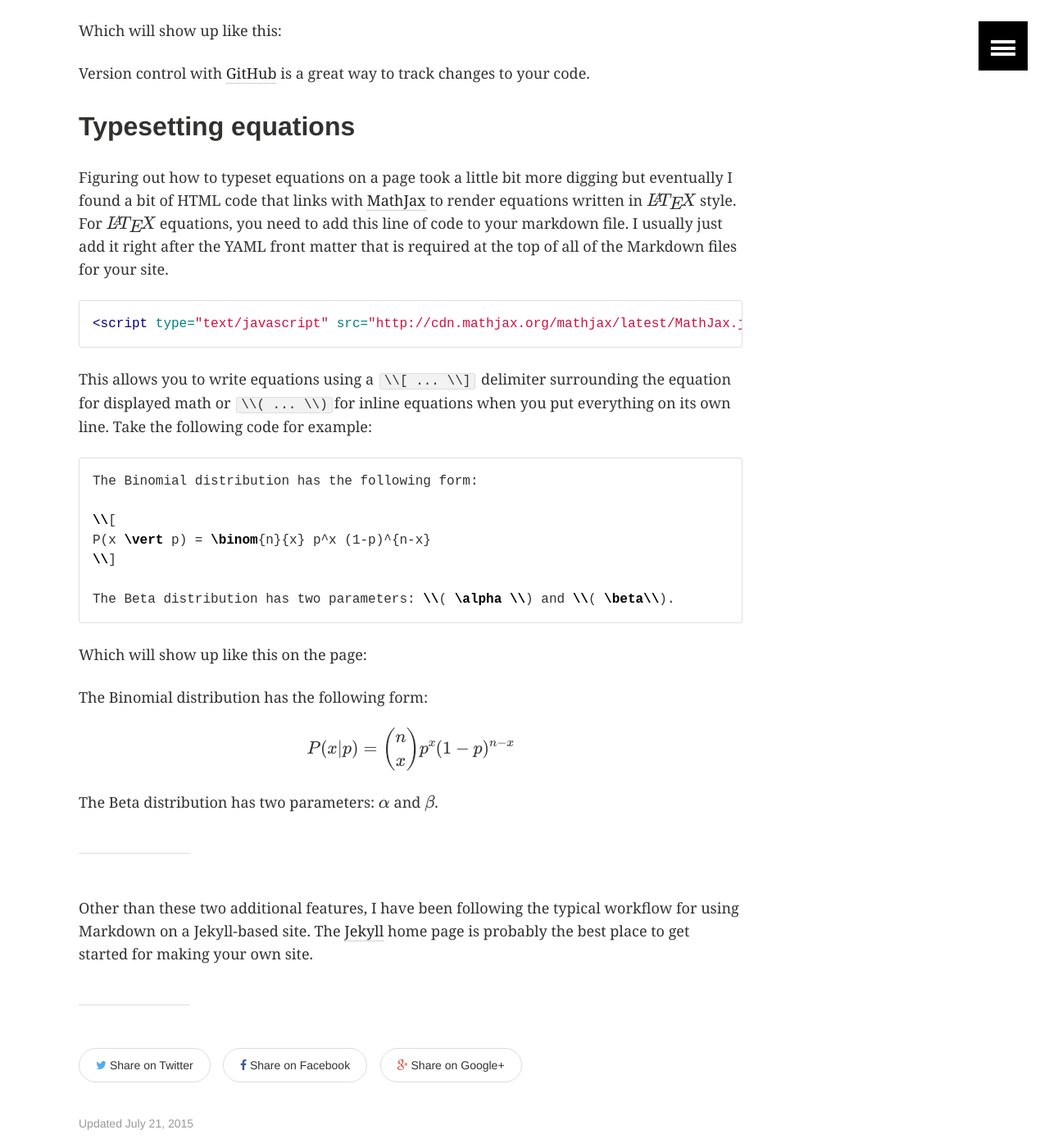
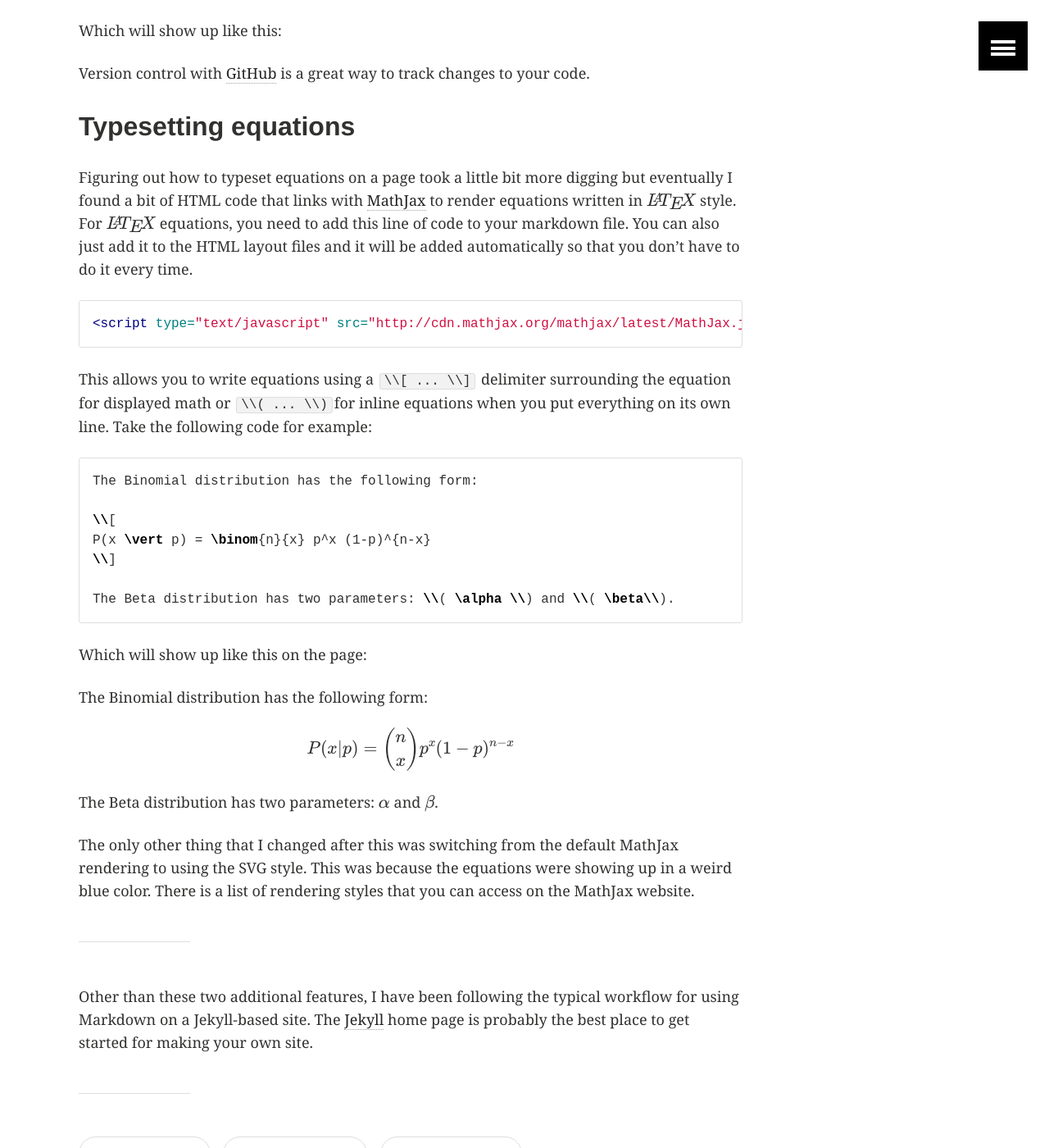
Before and after one commit to pblischak/pblischak.github.io, a Jekyll site: the page built from _posts/2015-07-21-website.md, in a window 1280 px wide and 1400 px high, scrolled down 1286 px. Shown: the whole window at 82% size. Built offline with Jekyll 4.4.1, drawn with Linux system fonts in a browser that asks for light colours; formulas are drawn with MathJax 3; comment, search, counter and statistics services are not loaded.

Commit message:
updated the info about using MathJax

```diff
--- a/_posts/2015-07-21-website.md
+++ b/_posts/2015-07-21-website.md
@@ -43,8 +43,7 @@ Version control with <a href="https://github.com/" target="_blank">GitHub</a> is
 ## Typesetting equations
 
 Figuring out how to typeset equations on a page took a little bit more digging but eventually I found a bit of HTML code that links with <a href="http://www.mathjax.org/" target="_blank">MathJax</a> to render equations written in $$\LaTeX$$ style.
-For $$\LaTeX$$ equations, you need to add this line of code to your markdown file.
-I usually just add it right after the YAML front matter that is required at the top of all of the Markdown files for your site.
+For $$\LaTeX$$ equations, you need to add this line of code to your markdown file. You can also just add it to the HTML layout files and it will be added automatically so that you don't have to do it every time.
 
 {% highlight html %}
 <script type="text/javascript" src="http://cdn.mathjax.org/mathjax/latest/MathJax.js?config=TeX-AMS-MML_HTMLorMML"></script>
@@ -75,6 +74,8 @@ P(x \vert p) = \binom{n}{x} p^x (1-p)^{n-x}
 
 The Beta distribution has two parameters: \\( \alpha \\) and \\( \beta \\).
 
+The only other thing that I changed after this was switching from the default MathJax rendering to using the SVG style. This was because the equations were showing up in a weird blue color. There is a list of rendering styles that you can access on the MathJax website.
+
 --------
 
 Other than these two additional features, I have been following the typical workflow for using Markdown on a Jekyll-based site.
```
